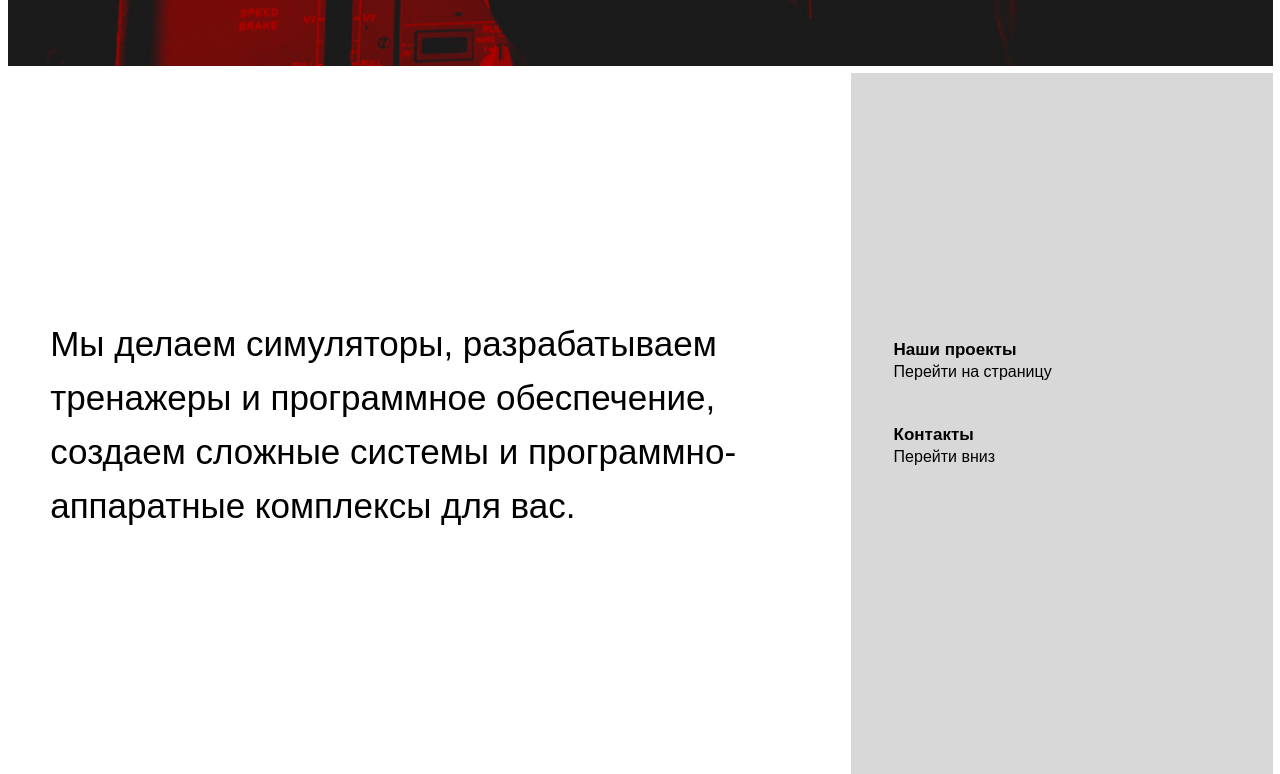
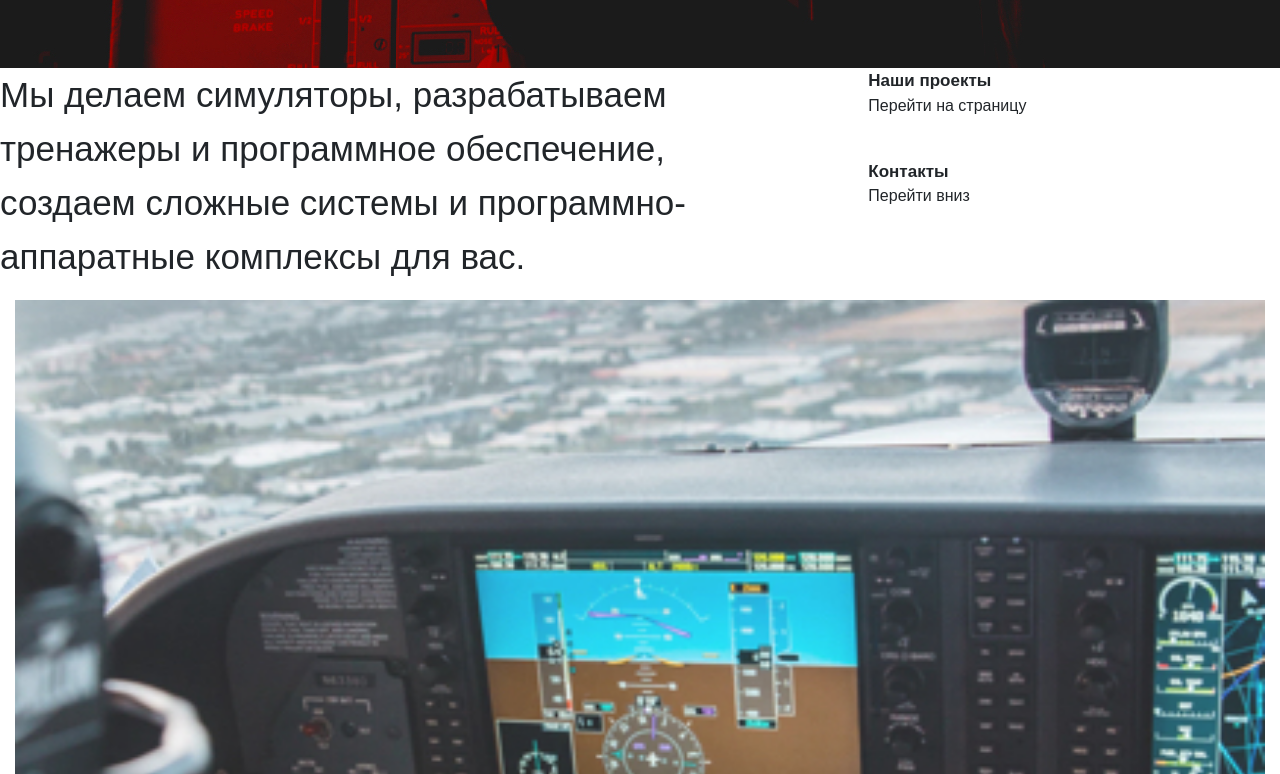
Before and after one commit to eppelas/RNWebsite, a plain HTML site: page index.html in a window 1280 px wide. Shown: the part 752-1526 px from the top of the page. Drawn offline with nearby package versions, Linux system fonts and the light colour scheme; a web font is replaced by a local one.

Commit message:
Adding Butstrap

```diff
--- a/index.html
+++ b/index.html
@@ -3,35 +3,51 @@
 <head>
 	<meta charset="utf-8">
 	<title>РН Текник</title>
-	<link rel="stylesheet" href="https://use.typekit.net/xve6uyd.css">
+	<meta name="viewport" content="width=device-width, initial-scale=1.0">
+	<link rel="stylesheet" href="https://stackpath.bootstrapcdn.com/bootstrap/4.3.1/css/bootstrap.min.css" integrity="sha384-ggOyR0iXCbMQv3Xipma34MD+dH/1fQ784/j6cY/iJTQUOhcWr7x9JvoRxT2MZw1T" crossorigin="anonymous">
 	<link rel="stylesheet" href="css/main.css">
-	<meta name="viewport" content="width=device-width, initial-scale=1.0">
-	<!-- <link rel="stylesheet" href="css/responsive.css"> -->
-
 
 
 </head>
 
-<body id="index">
+<body id="main_page">
 	<header>
-		<!-- <a href="index.html">
-			<h1>РН Текник</h1>
-			 <img src="img/mainphoto.jpg">
+	</header>
+	<div class="container-fluid">
+	  <div class="row">
 
-		</a> -->
-	</header>
+		<div class="col-md-12 p-0">
+			<img src="img/mainphoto.jpg">
+		</div>
+	  </div>
+	  <div class="row">
+	  	<div class="col-md-8 p-0">
+	  		<p id="main_description_text">Мы делаем симуляторы, разрабатываем тренажеры и программное обеспечение, создаем сложные системы и программно-аппаратные комплексы для вас. </p>
+	  	</div>
+	  	<div class="col-md-4 side_links">
+	  		<div>
+	  		<p class= "secondary_text_name"> Наши проекты </p>
+	  		<p class= "secondary_text_description">Перейти на страницу </p>
+	  		</div>
+	  		<div>
+	  		<p class= "secondary_text_name"> Контакты </p>
+	  		<p class= "secondary_text_description">Перейти вниз</p>
+	  		</div>
+	  	</div>
+	  </div>
 
-		<div class="grid-container">
-		  <div class="item1">
-		 	 <img src="img/mainphoto.jpg" class="grid_picture">
-		  </div>
-		  <div class="item2"> <p id="main_description_text">Мы делаем симуляторы, разрабатываем тренажеры и программное обеспечение, создаем сложные системы и программно-аппаратные комплексы для вас. </p> </div>
+
+
+
+
+
+<!-- 		  <div class="item2">  </div>
 		  <div class="item18"> </div>
 		  <div class="item3">
-		  	<p class= "secondary_text_name"> Наши проекты </p><p class= "secondary_text_description">Перейти на страницу </p></div>
+		  	</div>
 		  <div class="item4">
-		  	<p class= "secondary_text_name"> Контакты </p><p class= "secondary_text_description">Перейти вниз</p>
-		  </div>
+
+		  </div> -->
 		  <div class="item5">
 		  	<img src="img/skyimage.jpg" class="grid_picture">
 		  </div>
```
